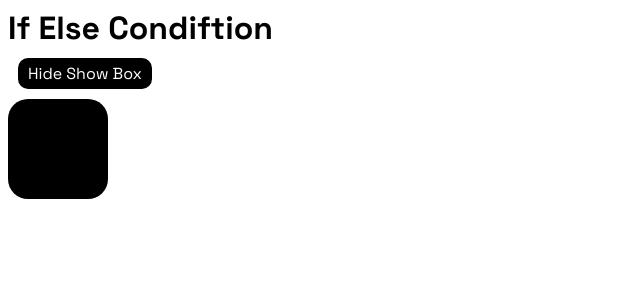
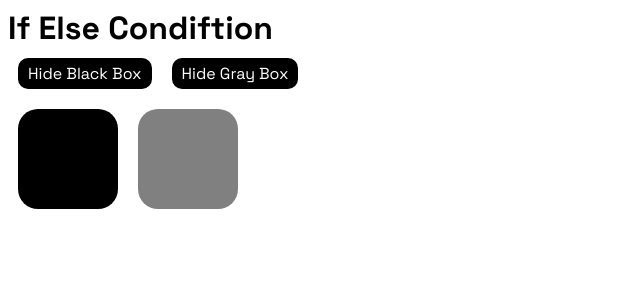
Before and after one commit to elishabhatti/angular-app, an Angular app: page / in a window 1280 px wide. Shown: the top 300 px of the page, without its empty margins (0-640 px from the left). Built offline with nearby package versions, Linux system fonts and the light colour scheme.

Commit message:
change the button text when toggle box

```diff
--- a/src/app/app.css
+++ b/src/app/app.css
@@ -12,16 +12,29 @@
   width: 100px;
   height: 100px;
   background-color: black;
+  margin: 10px;
+  border-radius: 20px;
+}
+.box2 {
+  width: 100px;
+  height: 100px;
+  background-color: gray;
+  margin: 10px;
   border-radius: 20px;
 }
 
 button {
   background-color: black;
+  margin: 10px;
   color: white;
   border: none;
   padding: 5px 10px;
   margin: 10px;
+  cursor: pointer;
   border-radius: 10px;
   font-size: 16px;
+}
 
+.container {
+  display: flex;
 }
--- a/src/app/app.html
+++ b/src/app/app.html
@@ -1,6 +1,11 @@
 <h1>If Else Condiftion</h1>
-<button (click)="hideShowDiv()">Hide Show Box</button>
+<button (click)="hideShowDiv()">{{display === true ?  "Hide Black Box"  : "Show Black Box" }}</button>
+<button (click)="toggleDiv()">{{display === true ?  "Hide Gray Box"  : "Show Gray Box" }}</button>
 
-@if(display) {
-<div class="box"></div>
-}
+<div class="container">
+  @if(display) {
+  <div class="box"></div>
+  } @if(toggle) {
+  <div class="box2"></div>
+  }
+</div>
--- a/src/app/app.ts
+++ b/src/app/app.ts
@@ -8,8 +8,12 @@ import { Component } from '@angular/core';
 })
 export class App {
   display: boolean = true;
+  toggle: boolean = true;
 
   hideShowDiv() {
     this.display = !this.display;
   }
+  toggleDiv() {
+    this.toggle = !this.toggle;
+  }
 }
```
